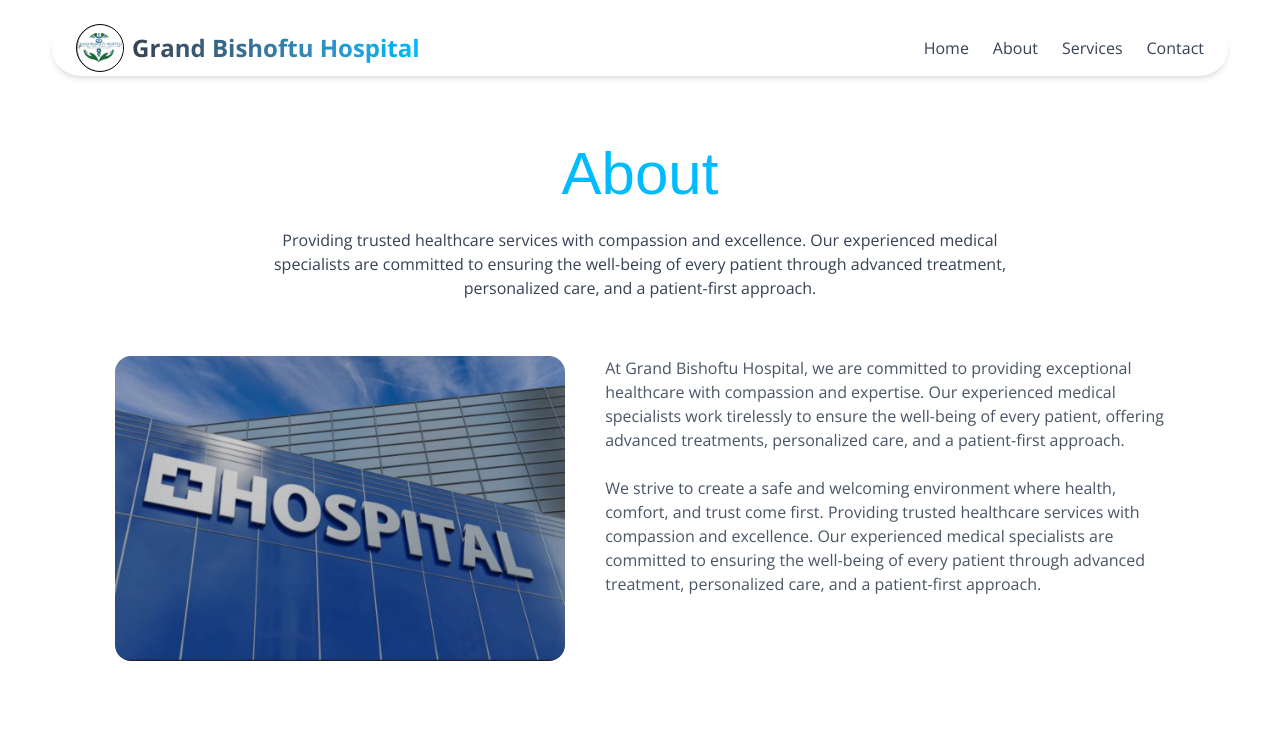
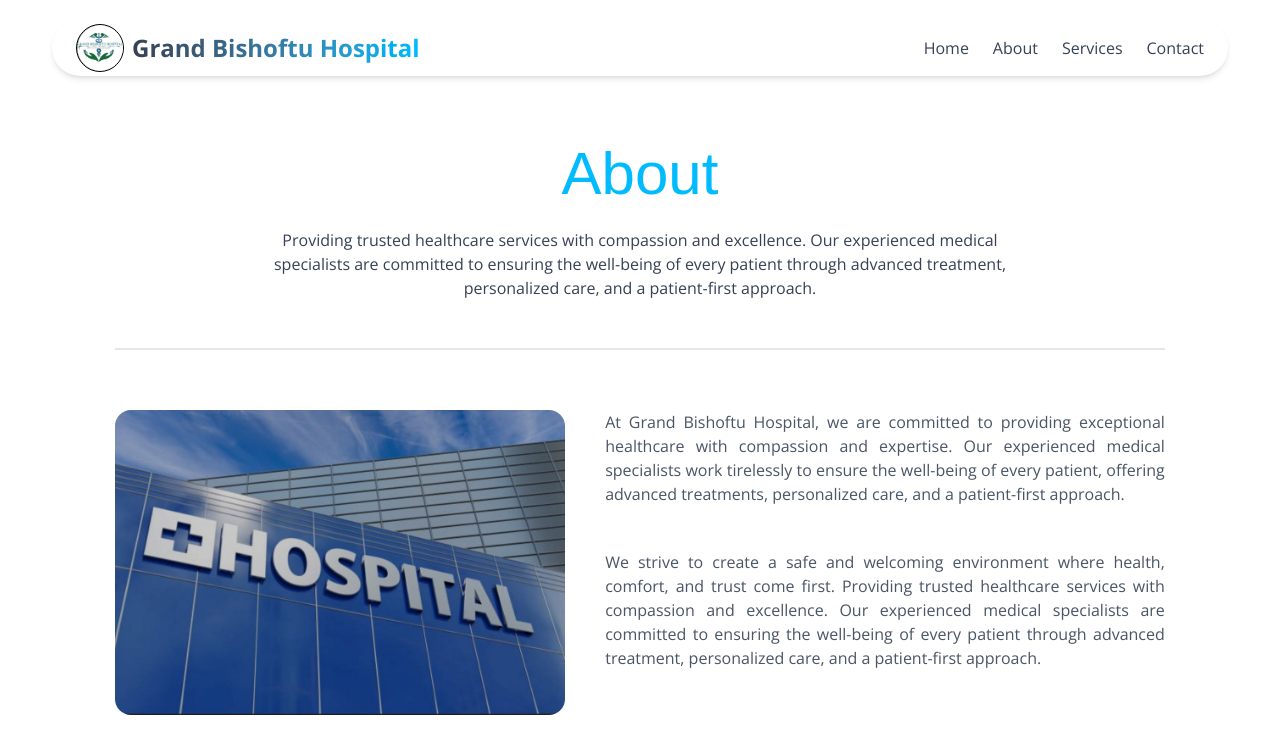
Before and after one commit to Tsedniya/Grand_Bishoftu_Hospital, a React (Vite) app in the folder myapp/: page /about in a window 1280 px wide. Shown: the top 754 px of the page. Built offline with nearby package versions, Linux system fonts and the light colour scheme.

Commit message:
frontend:about

```diff
--- a/myapp/src/components/TitleAbout.jsx
+++ b/myapp/src/components/TitleAbout.jsx
@@ -7,25 +7,38 @@ const About = () => {
    <div className="pt-20">
       <div className='flex flex-col items-center px-4 md:px-16'>
         <p className='text-center font-poppins text-3xl md:text-6xl text-sky-400 mt-8 md:mt-16'>About</p>
-        <p className="text-center text-gray-700 mt-4 md:mt-6 mx-0 md:mx-16 mb-4">
+        <p className="text-center text-gray-700 mt-4 md:mt-6 mx-0 md:mx-16 mb-4 ">
           Providing trusted healthcare services with compassion and excellence. Our experienced medical specialists are committed to ensuring the well-being of every patient through advanced treatment, personalized care, and a patient-first approach.
         </p>
       </div>
+     <hr className="border-gray-200 border-t-2 mt-8" />
 
-    <div className='my-10 flex flex-col md:flex-row gap-10 items-center md:items-start'>
+
+
+    <div className='my-15 flex flex-col md:flex-row gap-10 items-center md:items-start'>
       {/* Image */}
       <img className='w-full md:max-w-[450px] rounded-2xl' src={hospital} alt=''/>
 
       {/* Text */}
-  <div className='flex-1 flex flex-col justify-center gap-6 text-gray-600'>
+      <div className='flex-1 flex flex-col justify-center gap-6 text-gray-600 text-justify'>
         <p>
           At Grand Bishoftu Hospital, we are committed to providing exceptional healthcare with compassion and expertise. Our experienced medical specialists work tirelessly to ensure the well-being of every patient, offering advanced treatments, personalized care, and a patient-first approach.
         </p>
-    <p>
+        <p className='mt-5'>
           We strive to create a safe and welcoming environment where health, comfort, and trust come first. Providing trusted healthcare services with compassion and excellence. Our experienced medical specialists are committed to ensuring the well-being of every patient through advanced treatment, personalized care, and a patient-first approach.
         </p>
       </div>
       </div>
+
+
+    <div className='my-15 flex flex-col md:flex-row gap-10 items-center md:items-start'>
+
+
+
+
+    </div>
+
+
 
 
 
```
Lines whose indentation alone changed are shown as unchanged.
